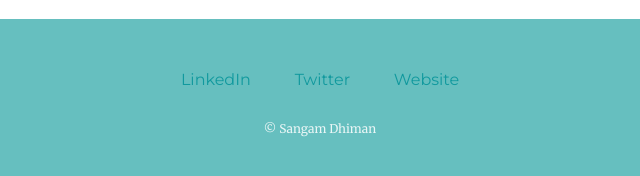
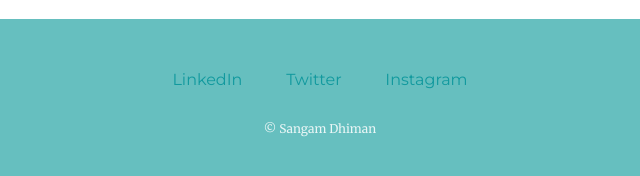
Before and after one commit to SD691/Project-1-personal-website, a plain HTML site: page index.html in a window 1280 px wide. Shown: the part 2597-2773 px from the top of the page, 320-960 px from the left. Drawn offline with Linux system fonts and the light colour scheme.

Commit message:
Update index.html

```diff
--- a/index.html
+++ b/index.html
@@ -51,9 +51,9 @@
 
 
   <div class="bottom-container">
-    <a class="footer-link" href="https://www.linkedin.com/">LinkedIn</a>
-    <a class="footer-link" href="https://twitter.com/">Twitter</a>
-    <a class="footer-link" href="https://www.instagram.com/dhiman.sangam/">Website</a>
+    <a class="footer-link" href="https://www.linkedin.com/in/sangam-dhiman-954805182/">LinkedIn</a>
+    <a class="footer-link" href="https://twitter.com/home">Twitter</a>
+    <a class="footer-link" href="https://www.instagram.com/dhiman.sangam/">Instagram</a>
     <p class="sd">© Sangam Dhiman</p>
   </div>
 
```
